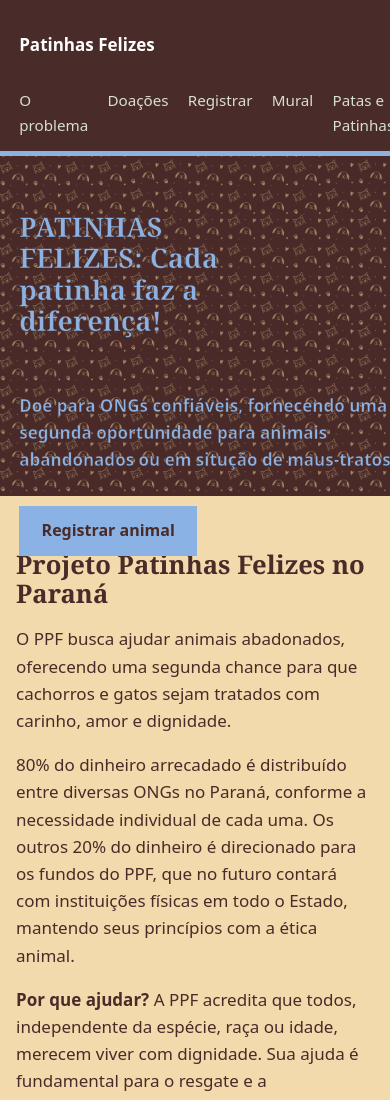
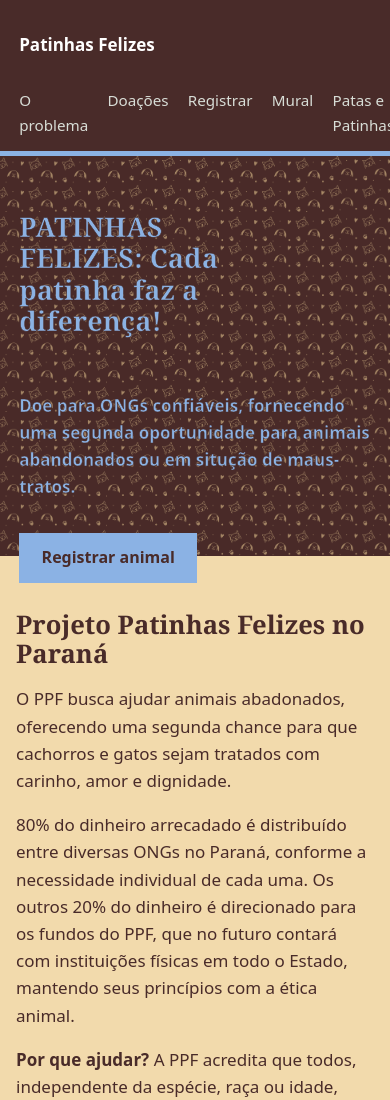
Before and after one commit to juliatinello/piaspatinhasfelizes, a plain HTML site: page index.html in a window 390 px wide. Shown: the top 1100 px of the page. Drawn offline with Linux system fonts and the light colour scheme.

Commit message:
Add files via upload

```diff
--- a/style.css
+++ b/style.css
@@ -446,7 +446,7 @@ input, select, textarea{
   h1 { font-size: 1.7rem; }
 
   .capa > img {
-    height: 340px;
+    height: 400px;
   }
 
   .bloco { padding: 2rem 1rem; }
@@ -462,6 +462,15 @@ input, select, textarea{
     display: none !important;
   }
 
+  .capa-texto{
+  flex: 1;
+  min-width: 340px;
+  display: flex; flex-direction: column;
+  justify-content: center;
+  align-items: flex-start;
+  gap: 1rem;
+}
+
   html, body {
     width: 100%;
     max-width: 100%;
```
